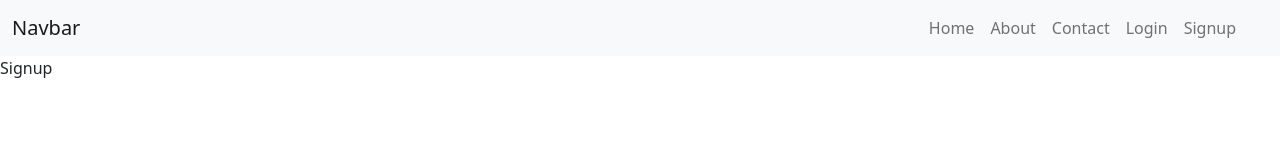
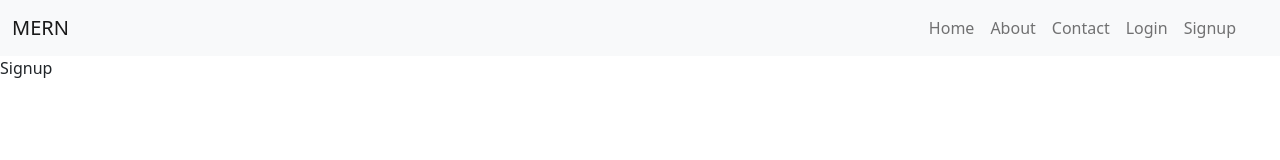
Before and after one commit to subhradwip01/mern-practice, a React (Create React App) app in the folder mern-client/: page /signup in a window 1280 px wide. Shown: the top 160 px of the page. Built offline with nearby package versions, Linux system fonts and the light colour scheme.

Commit message:
Navbar name xhanged
Signed-off-by: subhradwip01 <subhradwip01@gmail.com>

```diff
--- a/mern-client/src/components/Navbar.jsx
+++ b/mern-client/src/components/Navbar.jsx
@@ -30,7 +30,7 @@ const Navbar = () => {
       <nav className="navbar navbar-expand-lg navbar-light bg-light">
         <div className="container-fluid">
           <Link className="navbar-brand" to="/">
-            Navbar
+            MERN
           </Link>
           <button
             className="navbar-toggler"
@@ -45,7 +45,7 @@ const Navbar = () => {
           </button>
           <div className="collapse navbar-collapse" id="navbarSupportedContent">
             <ul className="navbar-nav ms-auto px-4">
-              {navList.map((nav,i) => (
+              {navList.map((nav, i) => (
                 <li key={i} className="nav-item">
                   <Link className="nav-link" to={nav.path}>
                     {nav.name}
```
